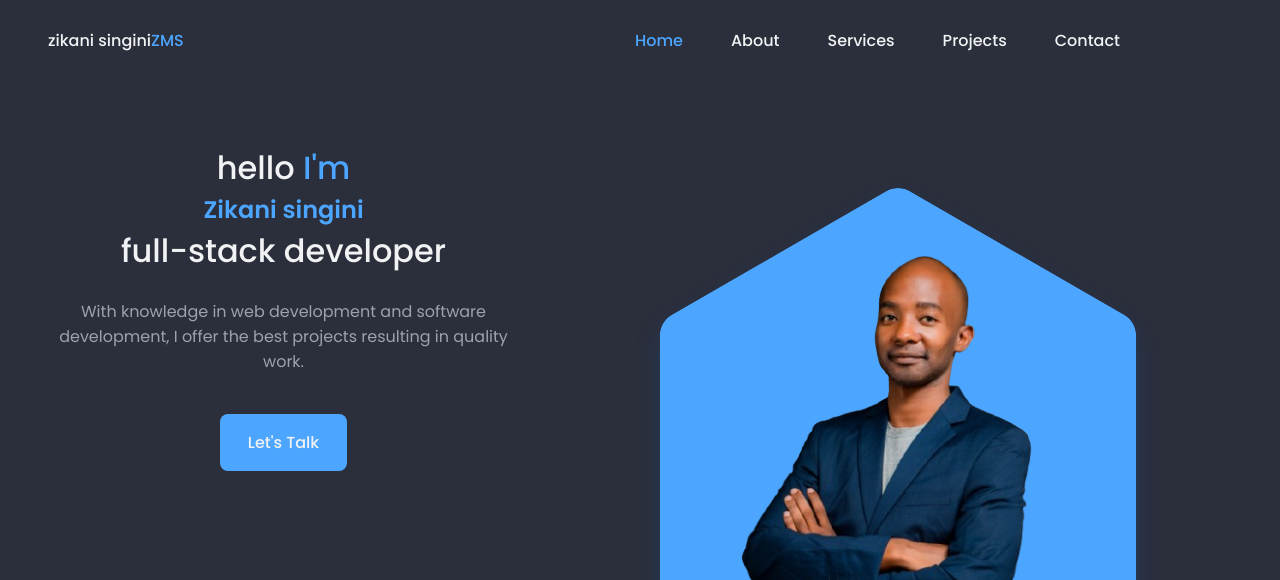
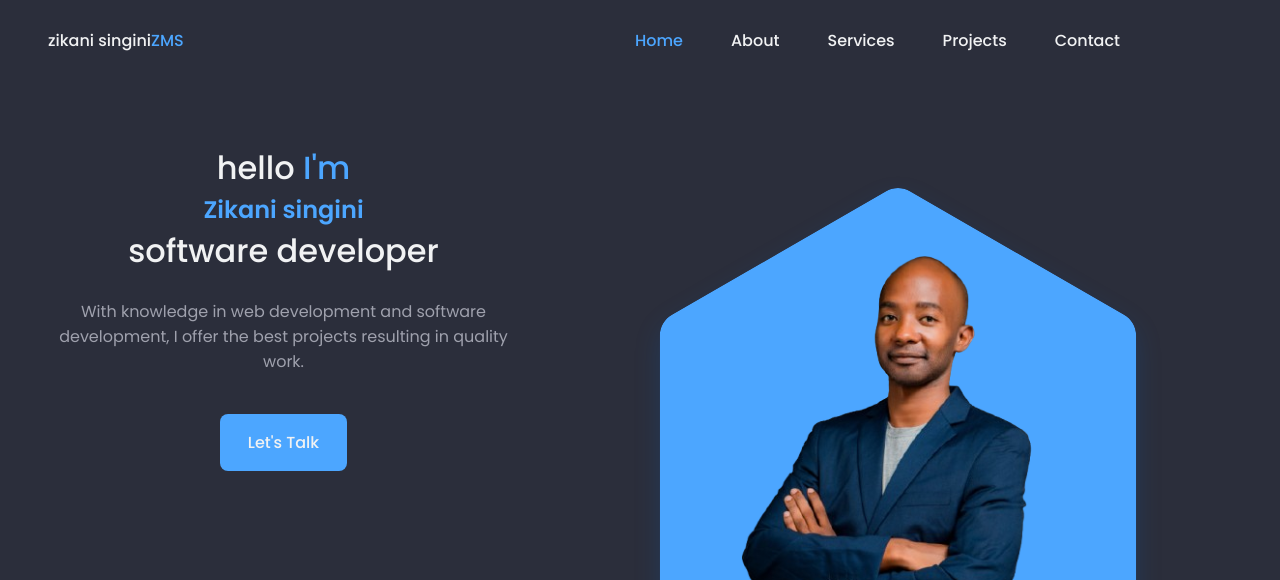
Before and after one commit to zikani/my-portfolio, a plain HTML site: page index.html in a window 1280 px wide. Shown: the top 580 px of the page. Drawn offline with nearby package versions, Linux system fonts and the light colour scheme.

Commit message:
Update index.html

```diff
--- a/index.html
+++ b/index.html
@@ -64,7 +64,7 @@
                      <h3 class="home__subtitle">hello <span>I'm</span></h3>
 
                      <h1 class="home__title">Zikani singini</h1>
-                     <h3 class="home__education">full-stack developer </h3>
+                     <h3 class="home__education">software developer </h3>
                      <p class="home__description">
                         With knowledge in web development and
                         software development, I offer the best projects resulting
@@ -408,7 +408,7 @@
                   Zikani <span>ZMS</span>
                </h1>
                <h2 class="footer__education">
-                  Full-Stack Developer
+                  software Developer
                </h2>
                <p class="footer__description">
                   Passionate about building modern and scalable applications.
```
